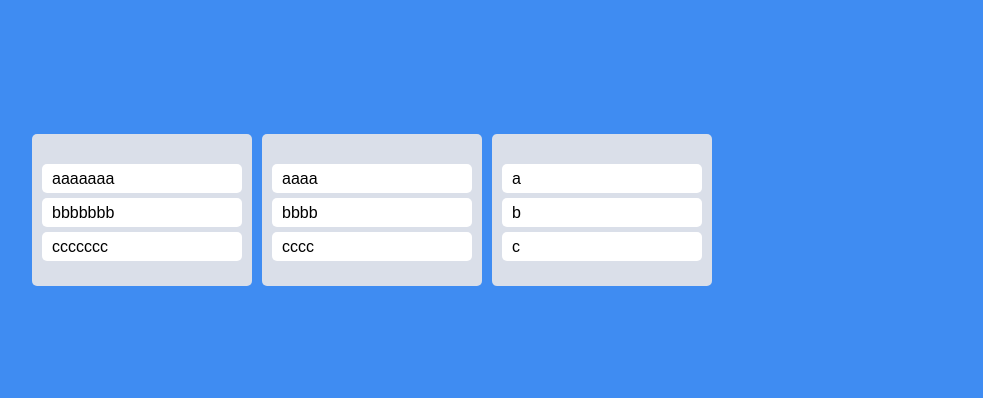
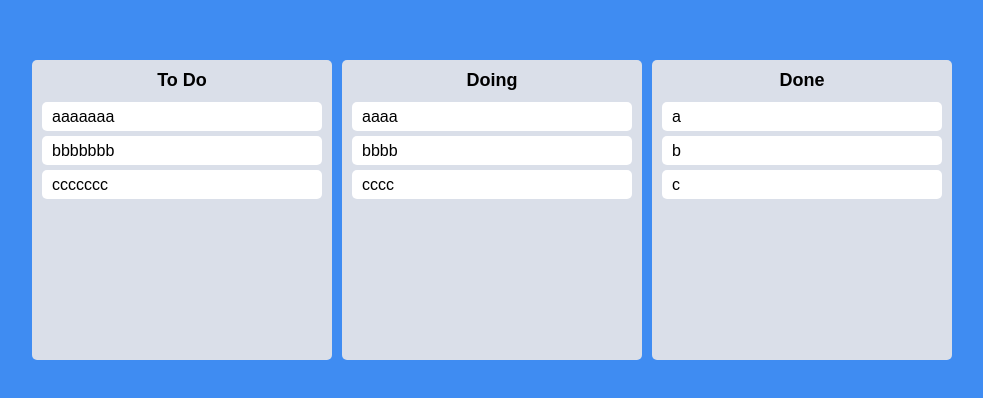
Before and after one commit to 2010psw/recoil-ex, a React (Create React App) app: page / in a window 1280 px wide. Shown: the part 190-588 px from the top of the page, without its empty margins (268-1251 px from the left). Built offline with nearby package versions, Linux system fonts and the light colour scheme.

Commit message:
7.9 Same Board Movement

```diff
--- a/src/App.tsx
+++ b/src/App.tsx
@@ -22,14 +22,20 @@
 
 function App() {
   const [toDos, setToDos] = useRecoilState(toDoState);
-  const onDragEnd = ({ draggableId, destination, source }: DropResult) => {
-    if (!destination) return;
-    // setToDos((oldToDos) => {
-    //   const toDosCopy = [...oldToDos];
-    //   toDosCopy.splice(source.index, 1);
-    //   toDosCopy.splice(destination?.index, 0, draggableId);
-    //   return toDosCopy;
-    // });
+  const onDragEnd = (info: DropResult) => {
+    const { destination, draggableId, source } = info;
+    if (destination?.droppableId === source.droppableId) {
+      setToDos((allBoards) => {
+        const boardCopy = [...allBoards[source.droppableId]];
+
+        boardCopy.splice(source.index, 1);
+        boardCopy.splice(destination?.index, 0, draggableId);
+        return {
+          ...allBoards,
+          [source.droppableId]: boardCopy,
+        };
+      });
+    }
   };
   return (
     <DragDropContext onDragEnd={onDragEnd}>
--- a/src/Components/Board.tsx
+++ b/src/Components/Board.tsx
@@ -3,10 +3,18 @@
 import DragabbleCard from "./DragabbleCard";
 
 const Wrapper = styled.div`
+  width: 300px;
   padding: 20px 10px;
-  padding-top: 30px;
+  padding-top: 10px;
   background-color: ${(props) => props.theme.boardColor};
   border-radius: 5px;
+  min-height: 300px;
+`;
+const Title = styled.h2`
+  text-align: center;
+  font-weight: 600;
+  margin-bottom: 10px;
+  font-size: 18px;
 `;
 interface IBoardProps {
   toDos: string[];
@@ -15,16 +23,19 @@
 
 function Board({ toDos, boardId }: IBoardProps) {
   return (
+    <Wrapper>
+      <Title>{boardId}</Title>
       <Droppable droppableId={boardId}>
         {(magic) => (
-        <Wrapper ref={magic.innerRef} {...magic.droppableProps}>
+          <div ref={magic.innerRef} {...magic.droppableProps}>
             {toDos.map((toDo, index) => (
               <DragabbleCard key={toDo} index={index} toDo={toDo} />
             ))}
             {magic.placeholder}
-        </Wrapper>
+          </div>
         )}
       </Droppable>
+    </Wrapper>
   );
 }
 
--- a/src/atoms.tsx
+++ b/src/atoms.tsx
@@ -7,8 +7,8 @@
 export const toDoState = atom<IToDoState>({
   key: "toDo",
   default: {
-    to_do: ["aaaaaaa", "bbbbbbb", "ccccccc"],
-    doing: ["aaaa", "bbbb", "cccc"],
-    done: ["a", "b", "c"],
+    "To Do": ["aaaaaaa", "bbbbbbb", "ccccccc"],
+    Doing: ["aaaa", "bbbb", "cccc"],
+    Done: ["a", "b", "c"],
   },
 });
```
Lines whose indentation alone changed are shown as unchanged.
